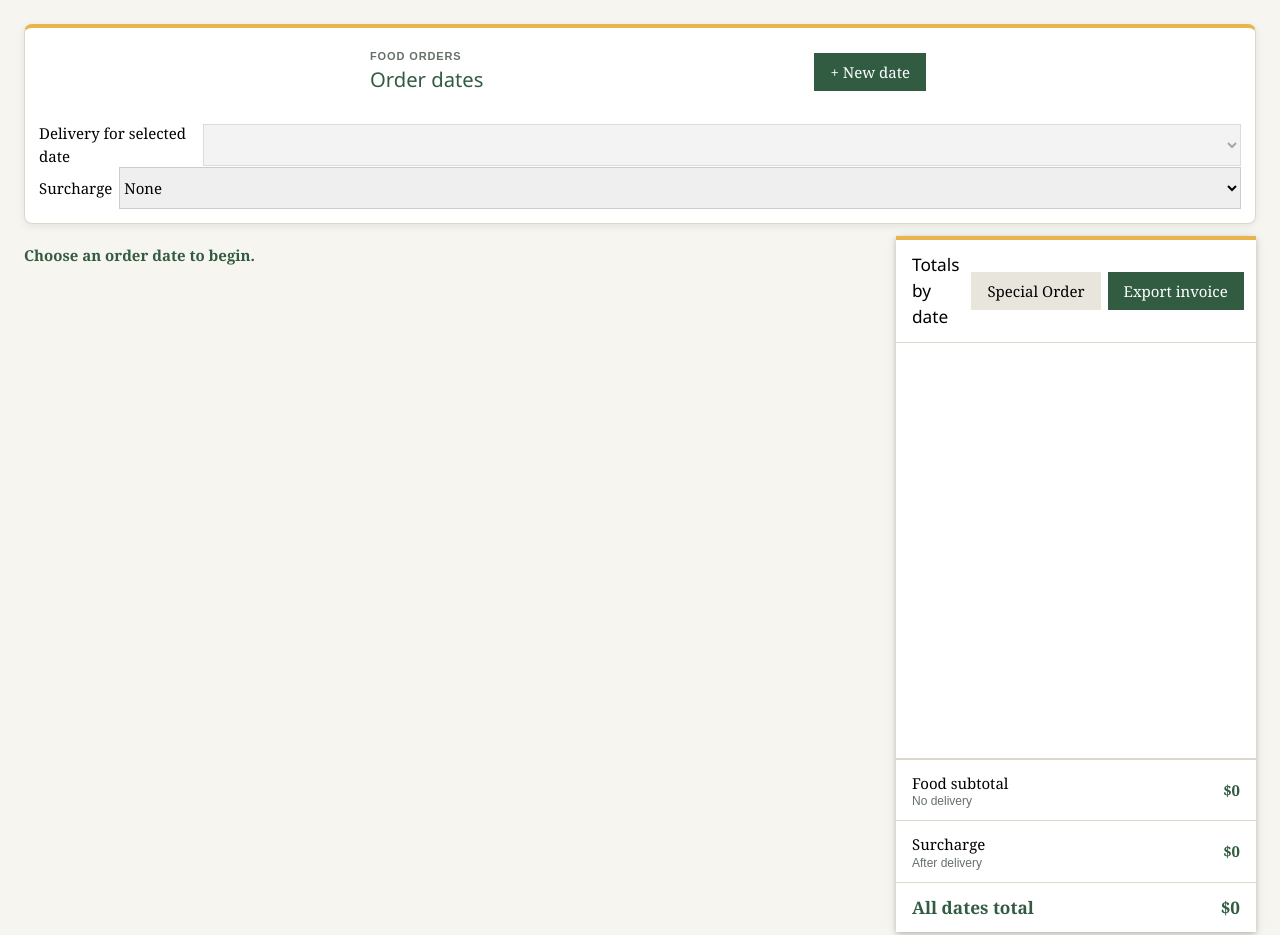
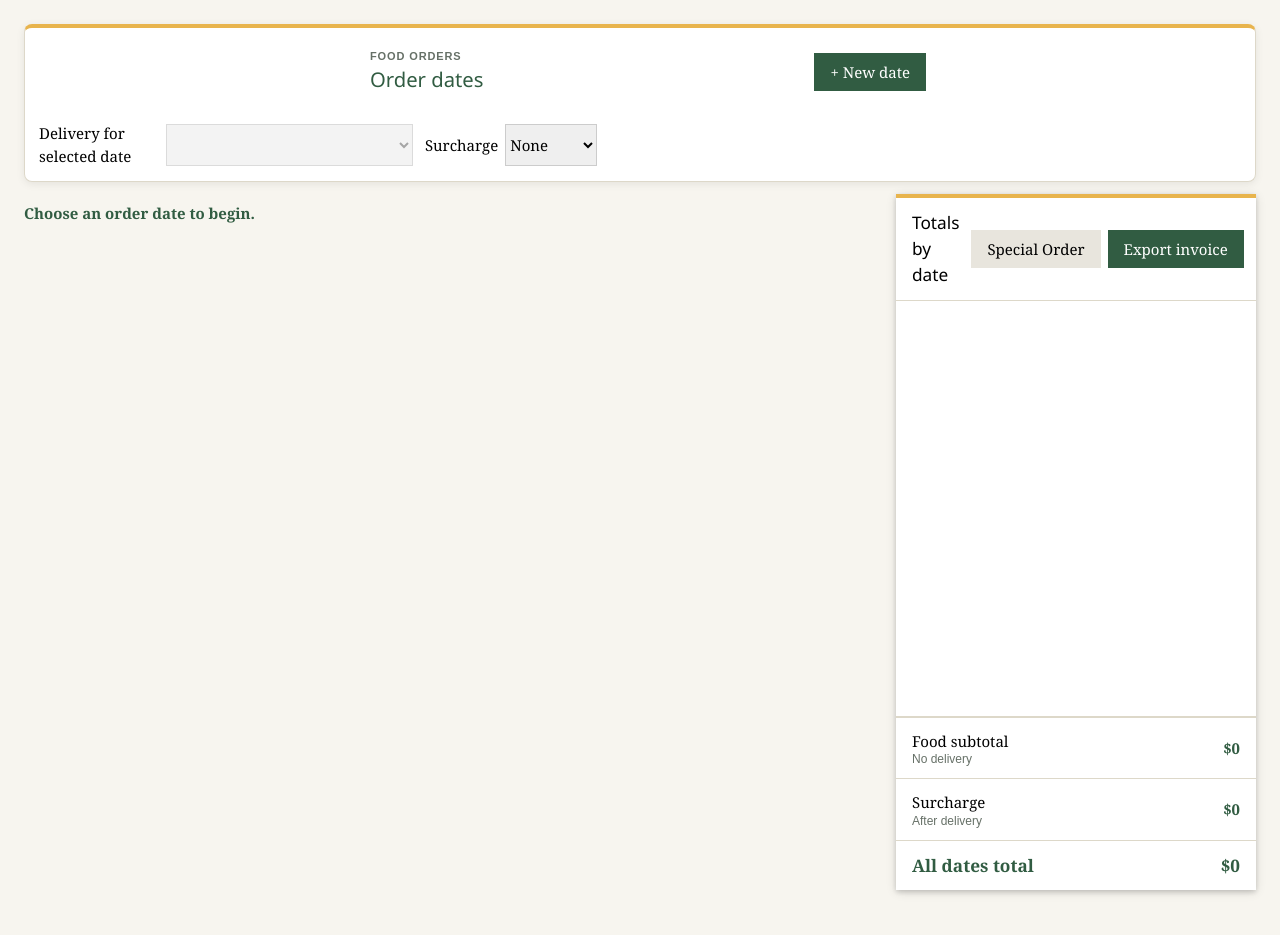
Before and after one commit to chabadrockies/food-tool, a plain HTML site: page index.html in a window 1280 px wide. Shown: the top 935 px of the page. After the commit the page ends 914 px from the top, so only its background shows below. Drawn offline with nearby package versions, Linux system fonts and the light colour scheme.

Commit message:
surcharge 2

```diff
--- a/styles.css
+++ b/styles.css
@@ -18,7 +18,7 @@ button, select, input { font:inherit; }
 .date-chip-action:hover { background:#dcd6c7; }
 .date-chip-open:hover { background:#f4f1e9; }
 .delete-date { color:#8b3d35; }
-.active-delivery-control, .active-surcharge-control { display:flex; align-items:center; gap:7px; font:inherit; }
+.active-delivery-control, .active-surcharge-control { display:inline-flex; align-items:center; gap:7px; margin-right:12px; vertical-align:middle; font:inherit; }
 .active-delivery-control select { min-width:185px; }
 .active-surcharge-control select { min-width:92px; }
 .nav-button { background:#e8e5dd; white-space:nowrap; }
```
